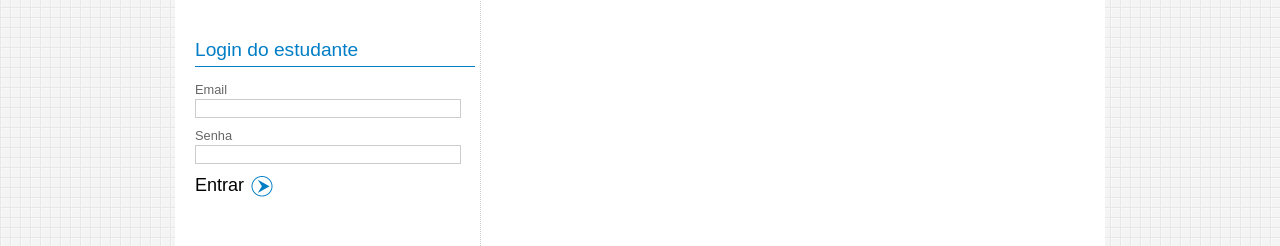
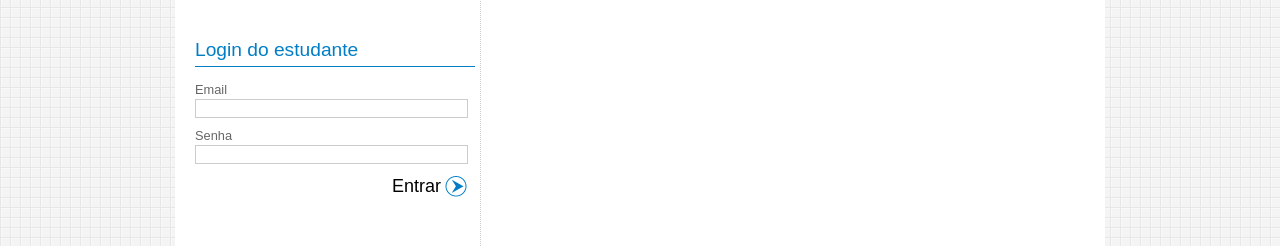
Before and after one commit to gabrielfreire/www.projetochance.org.br, a PHP site: page / in a window 1280 px wide. Shown: the part 493-739 px from the top of the page. Run offline with PHP 8.4, Linux system fonts and the light colour scheme; some libraries are stand-ins or nearby versions.

Commit message:
ajustes no botao de login

```diff
--- a/css/login.css
+++ b/css/login.css
@@ -16,28 +16,37 @@
 }
 
 #login input[type=text] {
-    border: solid 1px #ccc;
+    border: solid 1px #CCC;
     margin-top: 2px;
     margin-bottom: 10px;
-    width: 260px;
+    width: 267px;
 }
 
 #login a {
+    /*border: solid 1px #CCC;*/
     color: #000;
     text-decoration: none;
     font-size: 18px;
+    float: right;
 }
 
 #login a:hover {
     color: #017ec5;
 }
 
-#login input[type=submit] {
+#login a label {
+    margin: 2px;
+    cursor: pointer;
+    float: left;
+}
+
+#login a img {
     border:none;
-    background: url("../images/login.jpg");
+    /*border: solid 1px #CCC;*/
     width: 25px;
     height: 25px;
     cursor: pointer;
+    float: right;
 }
 
 #likebox {
@@ -46,5 +55,5 @@
     width:270px;
     height:290px;
     margin-top: 50px;
-    margin-left: 5px;
+    margin-left: 8px;
 }
--- a/includes/left.php
+++ b/includes/left.php
@@ -28,12 +28,12 @@
                     <td><input type="text" name="senha" /></td>
                 </tr>
                 <tr>
-                    <td><a href="#">Entrar <input type="submit" value="" /></a></td>
+                    <td><a href="#"><label>Entrar</label> <img src="images/login.jpg" alt="" /></a></td>
                 </tr>
             </table>
         </form>
     </div>
 
     <!-- Likebox do Facebook -->
-    <iframe src="//www.facebook.com/plugins/likebox.php?href=https%3A%2F%2Fwww.facebook.com%2Fpages%2FProjeto-Chance%2F289102257871728&amp;width=260&amp;height=290&amp;colorscheme=light&amp;show_faces=true&amp;header=true&amp;stream=false&amp;show_border=true" scrolling="no" frameborder="0" allowTransparency="true" id="likebox"></iframe>
+    <iframe src="//www.facebook.com/plugins/likebox.php?href=https%3A%2F%2Fwww.facebook.com%2Fpages%2FProjeto-Chance%2F289102257871728&amp;width=235&amp;height=290&amp;colorscheme=light&amp;show_faces=true&amp;header=true&amp;stream=false&amp;show_border=false" scrolling="no" frameborder="0" allowTransparency="true" id="likebox"></iframe>
 </div>
```
